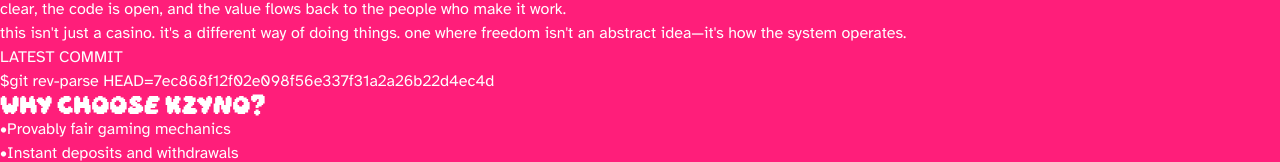
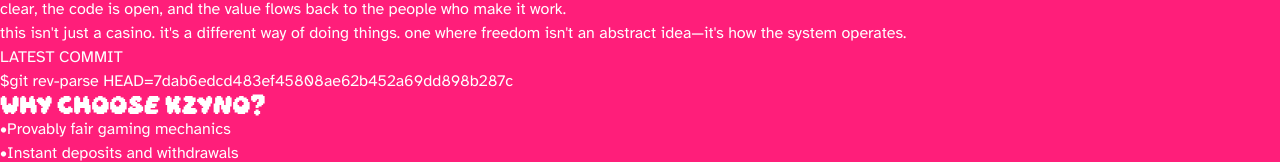
Before and after one commit to 0xe37d/kzyno, a Next.js app: page /about in a window 1280 px wide. Shown: the part 269-431 px from the top of the page. Built offline with nearby package versions, Linux system fonts and the light colour scheme.

Commit message:
chore: update commit hash

```diff
--- a/src/app/commit-hash.ts
+++ b/src/app/commit-hash.ts
@@ -1 +1 @@
-export const NEXT_PUBLIC_COMMIT_HASH: string = '7ec868f12f02e098f56e337f31a2a26b22d4ec4d';
+export const NEXT_PUBLIC_COMMIT_HASH: string = '7dab6edcd483ef45808ae62b452a69dd898b287c';
```
